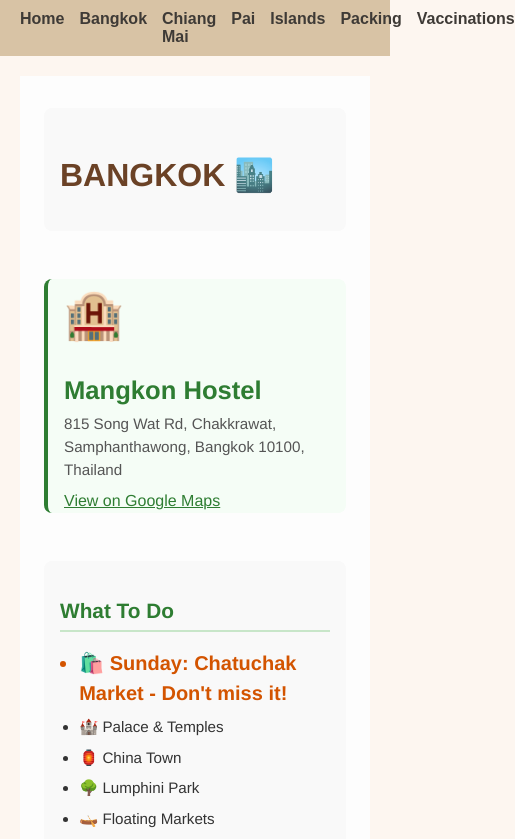
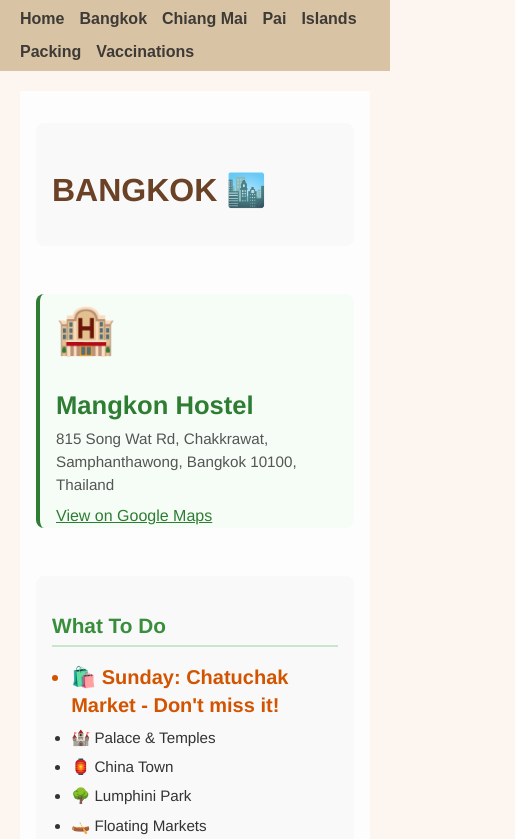
Before and after one commit to Yosvos/Thailand_Trip, a Next.js app: page /cities/bangkok in a window 390 px wide. Shown: the top 839 px of the page, 515 px wide, since content can reach past the window. Built offline with nearby package versions, Linux system fonts and the light colour scheme.

Commit message:
Update responsive CSS and header colors

```diff
--- a/app/styles/city.css
+++ b/app/styles/city.css
@@ -1,20 +1,23 @@
 /* ===== GLOBAL CITY PAGE STYLING ===== */
 .city-page {
   max-width: 900px;
+  width: 100%;
   margin: 0 auto;
-  padding: 2rem 1.5rem;
+  padding: 2rem 1rem;
   font-family: "Helvetica Neue", Arial, sans-serif;
   line-height: 1.5;
   color: #333;
   background-color: #fdfdfd;
+  box-sizing: border-box;
+  overflow-x: hidden; /* prevent horizontal scroll */
 }
 
 /* ===== HOTEL SECTION ===== */
 .hotel-section {
   margin-bottom: 3rem;
-  border-left: 4px solid #2e7d32; /* green accent for visual separation */
+  border-left: 4px solid #2e7d32; /* green accent */
   padding-left: 1rem;
-  background-color: #f5fdf6; /* subtle greenish background */
+  background-color: #f5fdf6;
   border-radius: 8px;
 }
 
@@ -32,7 +35,7 @@
 .hotel-info h1 {
   margin: 0;
   font-size: 1.8rem;
-  color: #2e7d32; /* green accent for hotel names */
+  color: #2e7d32;
 }
 
 .hotel-info p {
@@ -58,9 +61,21 @@
 .city-section h2 {
   margin-bottom: 0.75rem;
   font-size: 1.5rem;
-  color: #2e7d32; /* green headers */
-  border-bottom: 2px solid #c8e6c9; /* subtle underline */
+  color: #388e3c; /* slightly brighter green */
+  border-bottom: 2px solid #c8e6c9;
   padding-bottom: 0.25rem;
+}
+
+.city-section h2.travel {
+  color: #0288d1; /* blue for travel sections */
+}
+
+.city-section h2.must-do {
+  color: #f57c00; /* orange for must-do / highlight */
+}
+
+.city-section h2.food {
+  color: #6a1b9a; /* purple for food sections */
 }
 
 .city-section ul {
@@ -71,15 +86,27 @@
 .city-section li {
   margin-bottom: 0.5rem;
   font-size: 1rem;
+  line-height: 1.4;
 }
 
-/* Make specific important list items stand out */
+/* Highlight important list items */
 .city-section li.highlight {
   font-weight: 600;
-  color: #1b5e20; /* darker green */
-  background-color: #e8f5e9; /* subtle highlight */
+  color: #1b5e20;
+  background-color: #e8f5e9;
   padding: 0.2rem 0.5rem;
   border-radius: 4px;
+  display: inline-block;
+  margin-bottom: 0.6rem;
+}
+
+/* Special style for must-watch sunset or activities */
+.city-section li.sunset {
+  font-weight: 700;
+  color: #d84315; /* dark orange/red */
+  background-color: #ffebee;
+  padding: 0.3rem 0.6rem;
+  border-radius: 6px;
   display: inline-block;
   margin-bottom: 0.6rem;
 }
@@ -106,14 +133,30 @@ table {
   border-collapse: separate;
   border-spacing: 0 12px;
   text-align: left;
+  display: block; /* allow scrolling on mobile */
 }
 
 table th {
   padding: 12px;
   border-bottom: 2px solid #c8e6c9;
-  color: #2e7d32;
   font-weight: 600;
   background-color: #f1f8f1;
+}
+
+table th.green {
+  color: #2e7d32;
+}
+
+table th.blue {
+  color: #0288d1;
+}
+
+table th.orange {
+  color: #f57c00;
+}
+
+table th.purple {
+  color: #6a1b9a;
 }
 
 table td {
@@ -153,4 +196,8 @@ table tr:nth-child(even) td {
     padding: 8px;
     font-size: 0.9rem;
   }
+
+  .navbar {
+    flex-wrap: wrap;
+  }
 }
```
